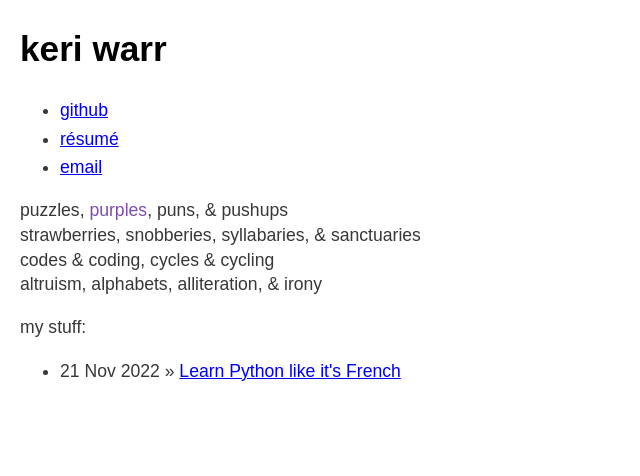
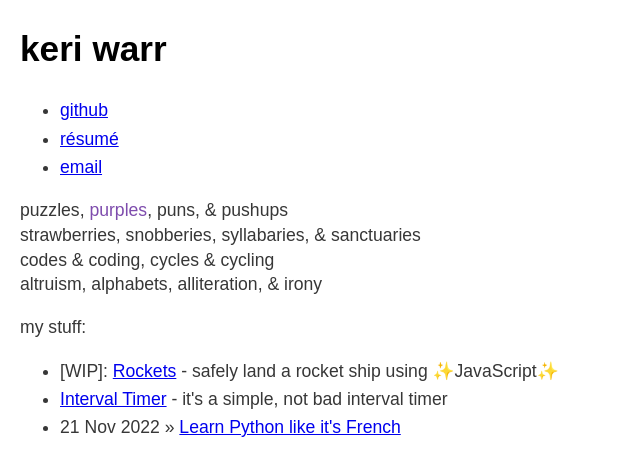
Before and after one commit to keriwarr/keriwarr.github.io, a Jekyll site: the page built from index.html, in a window 1280 px wide. Shown: the top 476 px of the page, without its empty margins (0-640 px from the left). Built offline with Jekyll 4.4.1, drawn with Linux system fonts in a browser that asks for light colours.

Commit message:
Add links to rockets and timer

```diff
--- a/index.html
+++ b/index.html
@@ -26,6 +26,10 @@ title: keri warr
     </p>
     <p>my stuff:</p>
     <ul>
+        <li>[WIP]: <a href="/rockets">Rockets</a> - safely land a rocket ship
+            using ✨JavaScript✨</li>
+        <li><a href="/timer">Interval Timer</a> - it&apos;s a simple, not bad
+            interval timer</li>
         {% for post in site.posts %}
         <li><span>{{ post.date | date_to_string }}</span> &raquo; <a href="{{ post.url }}">{{ post.title }}</a></li>
         {% endfor %}
```
